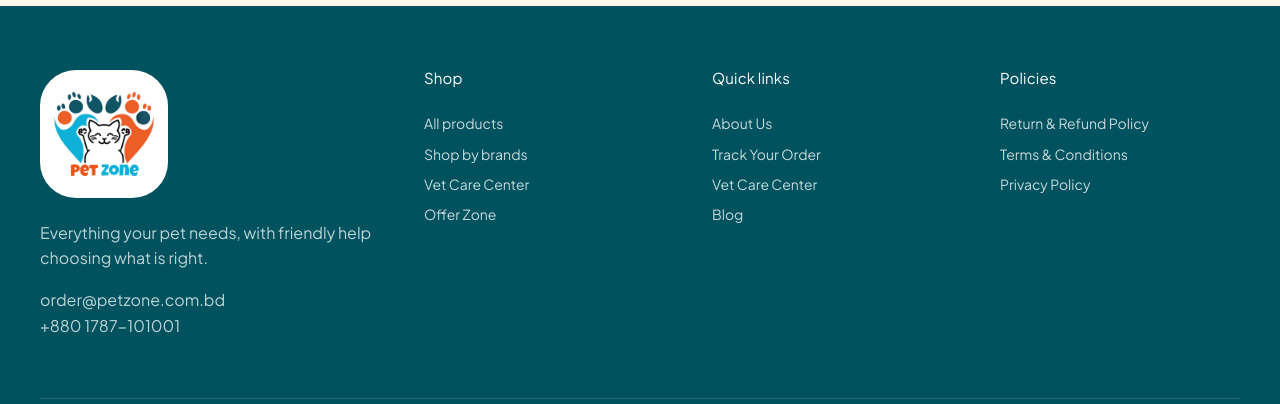
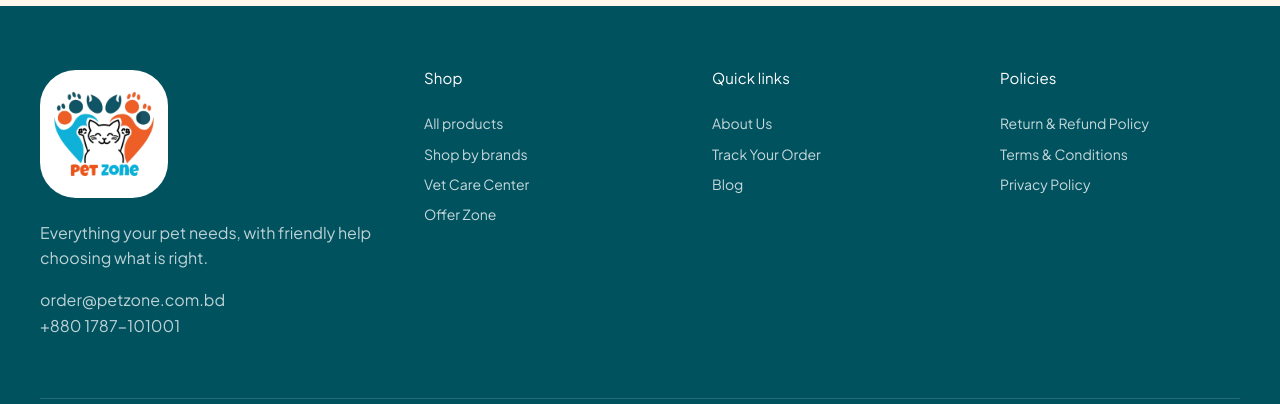
Before and after one commit to GregHabiskis/PetZone, a Next.js app: page / in a window 1280 px wide. Shown: the part 4595-4999 px from the top of the page. Built offline with nearby package versions, Linux system fonts and the light colour scheme; no server answers.

Commit message:
fix: remove duplicate vet-care link from Quick Links in footer

```diff
--- a/src/components/footer.tsx
+++ b/src/components/footer.tsx
@@ -5,7 +5,7 @@ export function Footer() {
   return <footer className="footer" data-od-id="site-footer"><div className="shell footer-grid">
     <div><div className="footer-logo" data-od-id="footer-logo"><Image src="/media/petzone-logo.png" alt="Pet Zone" width={180} height={90} /></div><p>Everything your pet needs, with friendly help choosing what is right.</p><p>order@petzone.com.bd<br />+880 1787-101001</p></div>
     <div><h3>Shop</h3><Link href="/shop">All products</Link><Link href="/brands">Shop by brands</Link><Link href="/vet-care">Vet Care Center</Link><Link href="/offer-zone">Offer Zone</Link></div>
-    <div><h3>Quick links</h3><Link href="/about">About Us</Link><Link href="/track-order">Track Your Order</Link><Link href="/vet-care">Vet Care Center</Link><Link href="/blog">Blog</Link></div>
+    <div><h3>Quick links</h3><Link href="/about">About Us</Link><Link href="/track-order">Track Your Order</Link><Link href="/blog">Blog</Link></div>
     <div><h3>Policies</h3><Link href="/return-and-refund-policy">Return & Refund Policy</Link><Link href="/terms-and-conditions">Terms & Conditions</Link><Link href="/privacy-policy">Privacy Policy</Link></div>
   </div><div className="shell footer-bottom">© 2026 Pet Zone Bangladesh. All rights reserved.</div></footer>
 }
```
